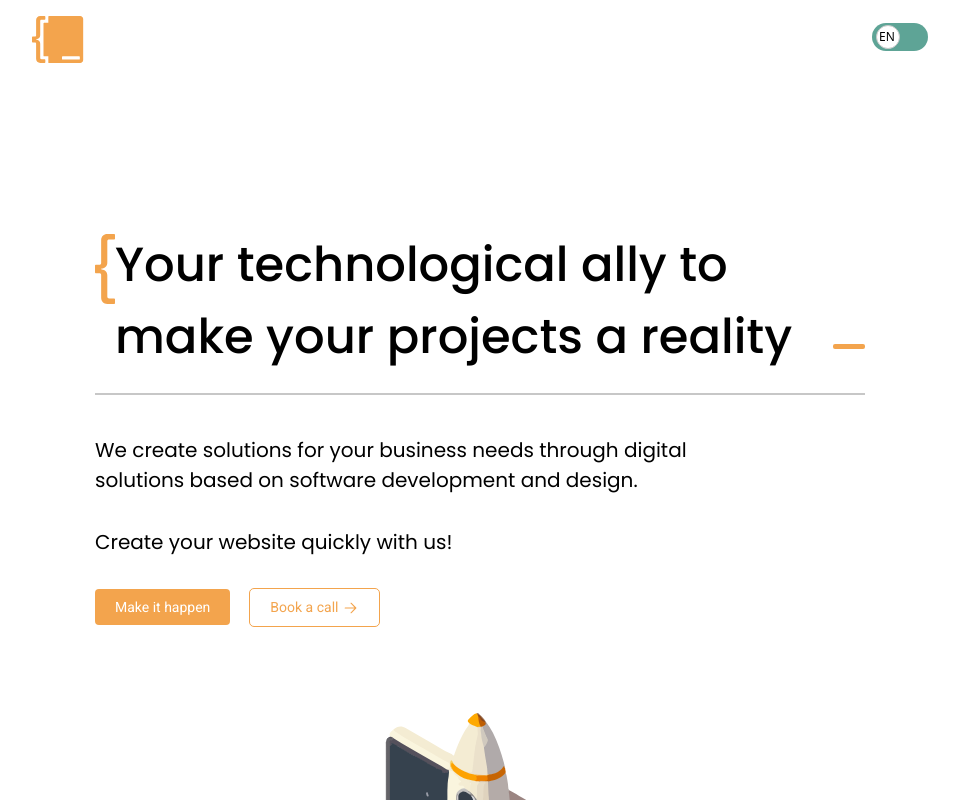
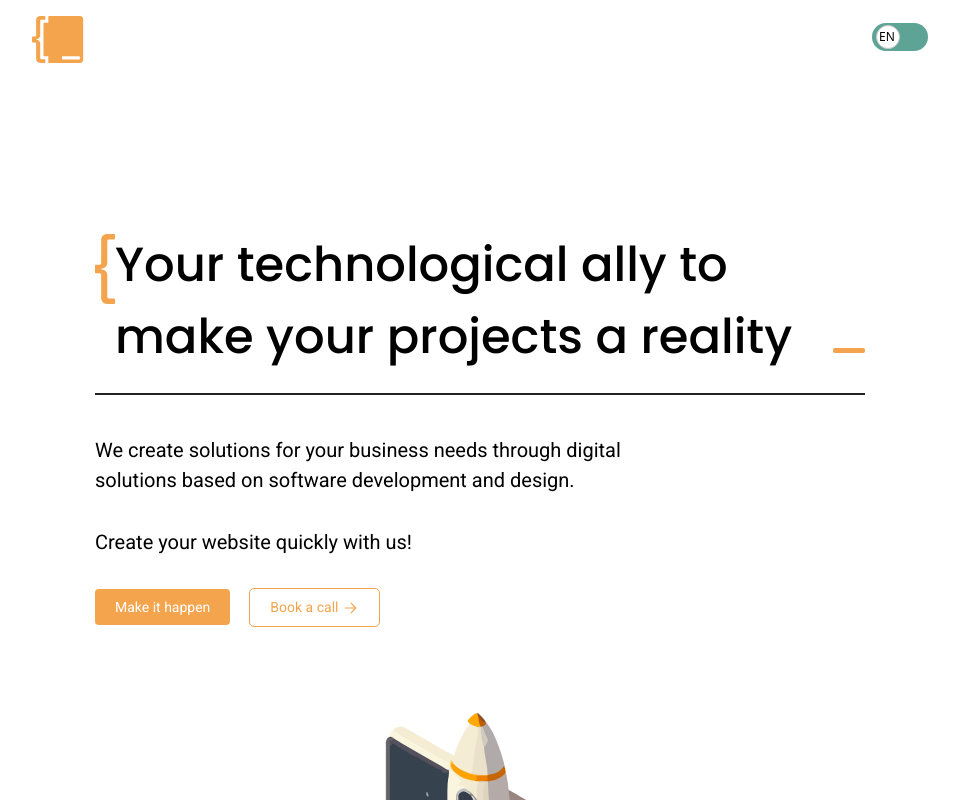
Before and after one commit to contentcraftstudio/Coderlabs-web-2.0, a Next.js app: page / in a window 1280 px wide. Shown: the top 800 px of the page, without its empty margins (160-1119 px from the left). Built offline with nearby package versions, Linux system fonts and the light colour scheme.

Commit message:
change:: font of subtitle and paragraph

```diff
--- a/components/Hero.tsx
+++ b/components/Hero.tsx
@@ -12,10 +12,9 @@ export default function Hero({}: Props) {
   const { t } = useTranslation()
   return (
     <div className='w-[100%] sm:px-[30px] md:px-[60px] lg:px-[103px]'>
-      <div className=' h-screen-50' />
       <div className='grid sm:grid-cols-1 xl:grid-cols-3'>
-        <div className='col-span-2 divide-y-2'>
-          <div className='flex sm:pb-[20px] md:p-[40px]]'>
+        <div className='col-span-2 divide-y-2 divide-gray-800'>
+          <div className='flex sm:pb-[20px]'>
             <Image
               className=' self-start mt-[5px] sm:w-[20px] lg:w-[20px] sm:h-[36px]  md:h-[50px] lg:h-[70px]'
               src={logo}
@@ -32,14 +31,14 @@ export default function Hero({}: Props) {
               alt='coderlabs'
               width={32}
               height={5}
-              style={{ marginBlockEnd: 24 }}
+              style={{ marginBlockEnd: 20 }}
             />
           </div>
-          <div className=' space-y-8 sm:pt-[20px] md:pt-[40px] xl:pt-[60px] mb-[30px]'>
-            <p className='font-secondary font-normal sm:w-[305px] md:w-[600px]  sm:text-[16px] md:text-[20px] '>
+          <div className='space-y-8 sm:pt-[20px] md:pt-[40px] xl:pt-[60px] mb-[30px]'>
+            <p className='font-primary font-normal sm:w-[305px] md:w-[600px] sm:text-[16px] md:text-[20px]'>
               {t("Subtitle_hero")}
             </p>
-            <p className='font-secondary font-normal sm:w-[290px] md:w-[497px] sm:text-[16px] md:text-[20px] '>
+            <p className='font-primary font-normal sm:w-[290px] md:w-[497px] sm:text-[16px] md:text-[20px] '>
               {t("paragraph_hero")}
             </p>
             <div className='flex'>
@@ -49,7 +48,7 @@ export default function Hero({}: Props) {
             </div>
           </div>
         </div>
-        <div className=' mx-auto sm:w-[364px] md:w-[520px] xl:w-[450px] sm:h-[364px]  md:h-[520px] lg:h-[620px]'>
+        <div className='mx-auto sm:w-[364px] md:w-[520px] xl:w-[450px] sm:h-[364px] md:h-[520px] lg:h-[620px]'>
           <Image alt='rocket' src={rocket} />
         </div>
       </div>
```
